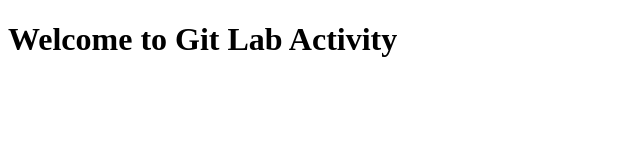
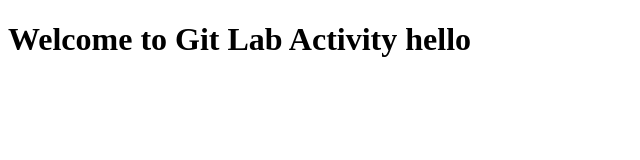
Before and after one commit to vishmisadunika/git-lab-activity-2026, a plain HTML site: page index.html in a window 1280 px wide. Shown: the whole page, without its empty margins (0-640 px from the left). Drawn offline with Linux system fonts and the light colour scheme.

Commit message:
Edit heading on dev branch

```diff
--- a/index.html
+++ b/index.html
@@ -4,6 +4,6 @@
     <title>Git Lab Activity</title>
 </head>
 <body>
-    <h1>Welcome to Git Lab Activity</h1>
+    <h1>Welcome to Git Lab Activity hello</h1>
 </body>
 </html>
```
